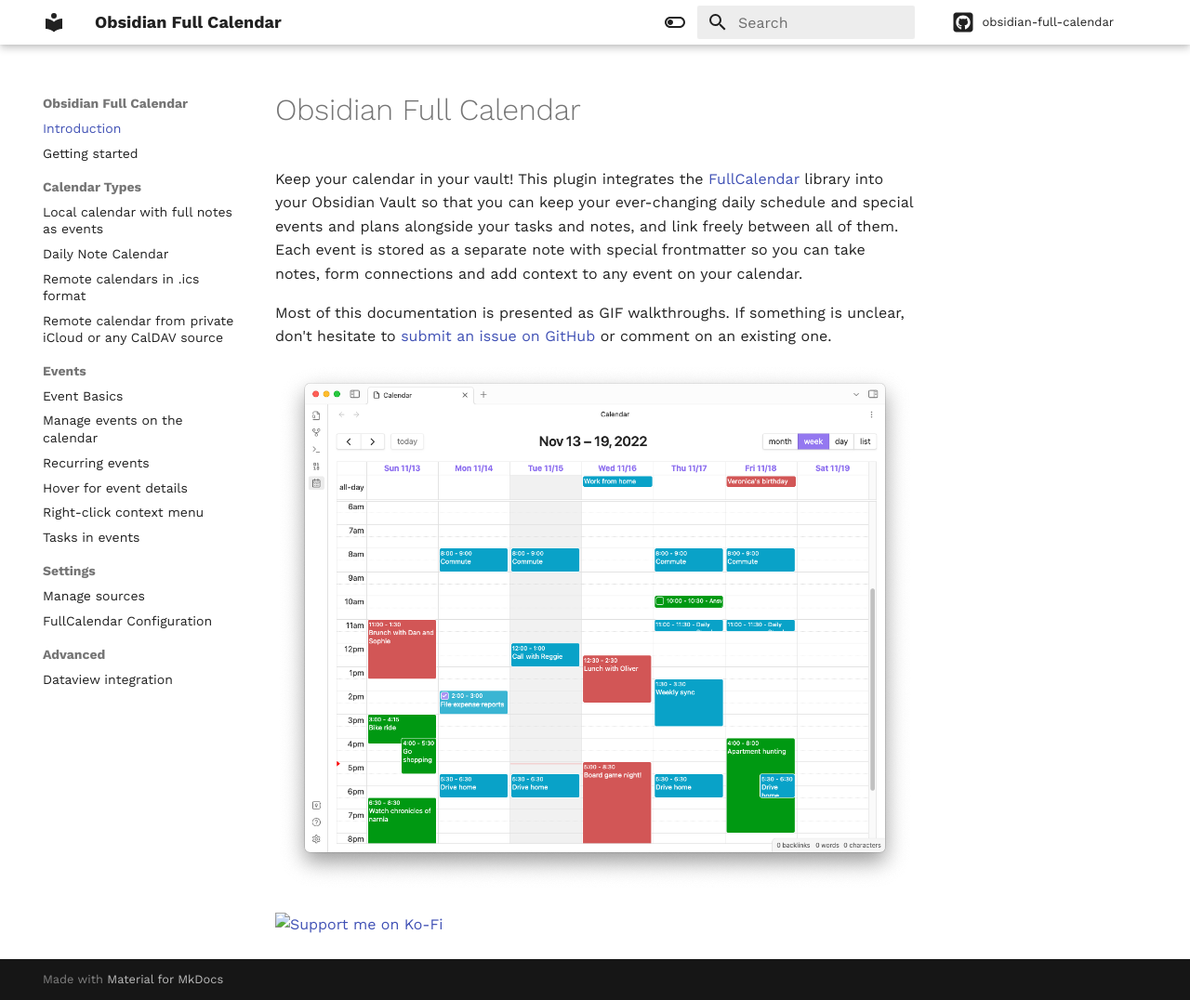
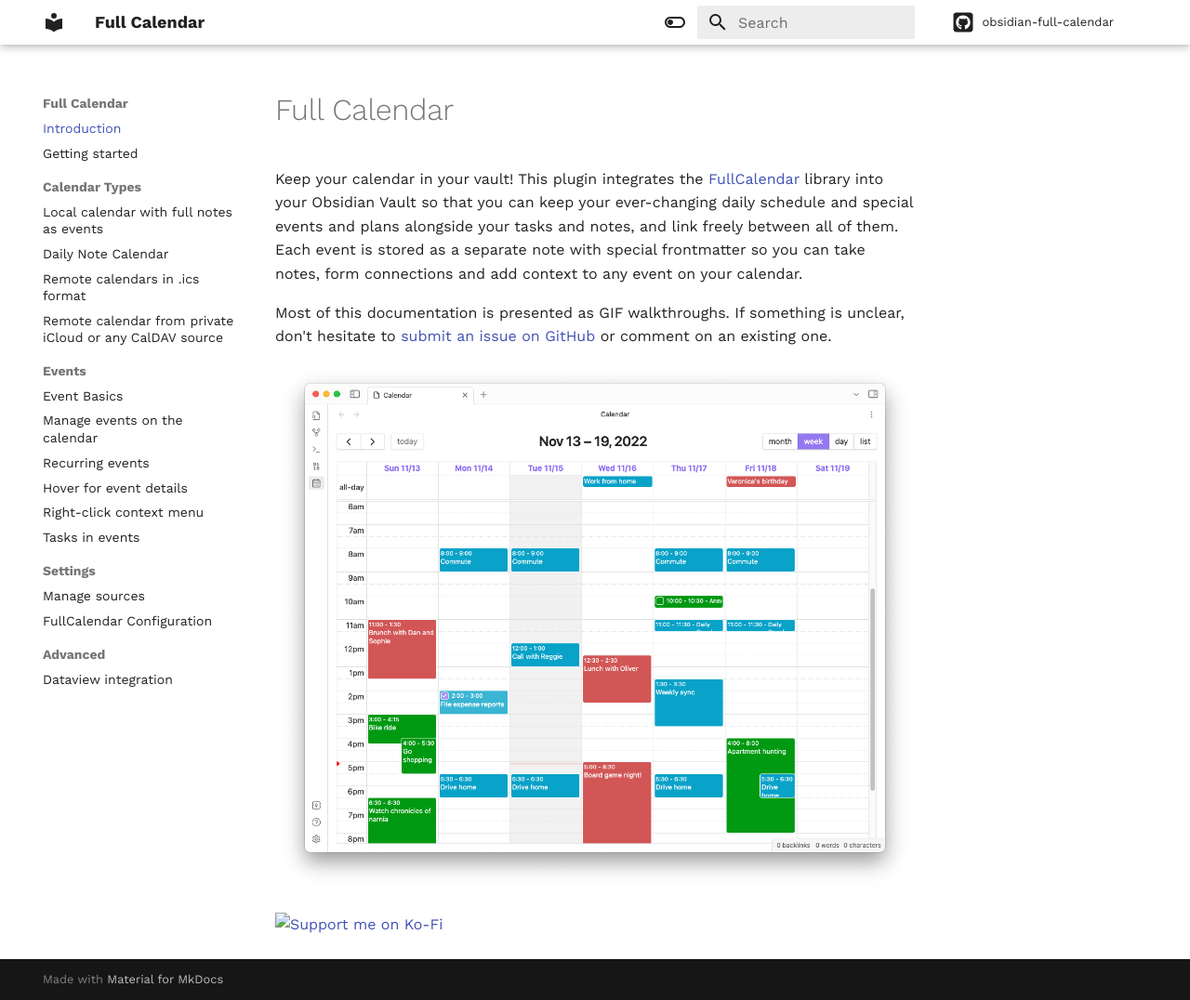
Before and after one commit to obsidian-community/obsidian-full-calendar, an MkDocs documentation site: the page built from docs/index.md, in a window 1280 px wide and 1076 px high. Shown: the whole window at 93% size. Built offline with MkDocs 1.6.1 and Material for MkDocs 9.7.7, drawn with Linux system fonts in a browser that asks for light colours; comment, search, counter and statistics services are not loaded.

Commit message:
Remove "Obsidian" from branding to comply with guidelines

```diff
--- a/README.md
+++ b/README.md
@@ -1,4 +1,4 @@
-# Obsidian Full Calendar Plugin
+# Full Calendar Plugin
 
 ![Obsidian Downloads](https://img.shields.io/badge/dynamic/json?logo=obsidian&color=%23483699&label=downloads&query=%24%5B%22obsidian-full-calendar%22%5D.downloads&url=https%3A%2F%2Fraw.githubusercontent.com%2Fobsidianmd%2Fobsidian-releases%2Fmaster%2Fcommunity-plugin-stats.json)
 
--- a/docs/index.md
+++ b/docs/index.md
@@ -1,4 +1,4 @@
-# Obsidian Full Calendar
+# Full Calendar
 
 Keep your calendar in your vault! This plugin integrates the [FullCalendar](https://github.com/fullcalendar/fullcalendar) library into your Obsidian Vault so that you can keep your ever-changing daily schedule and special events and plans alongside your tasks and notes, and link freely between all of them. Each event is stored as a separate note with special frontmatter so you can take notes, form connections and add context to any event on your calendar.
 
--- a/mkdocs.yml
+++ b/mkdocs.yml
@@ -1,4 +1,4 @@
-site_name: Obsidian Full Calendar
+site_name: Full Calendar
 repo_url: https://github.com/davish/obsidian-full-calendar
 repo_name: obsidian-full-calendar
 theme:
```
